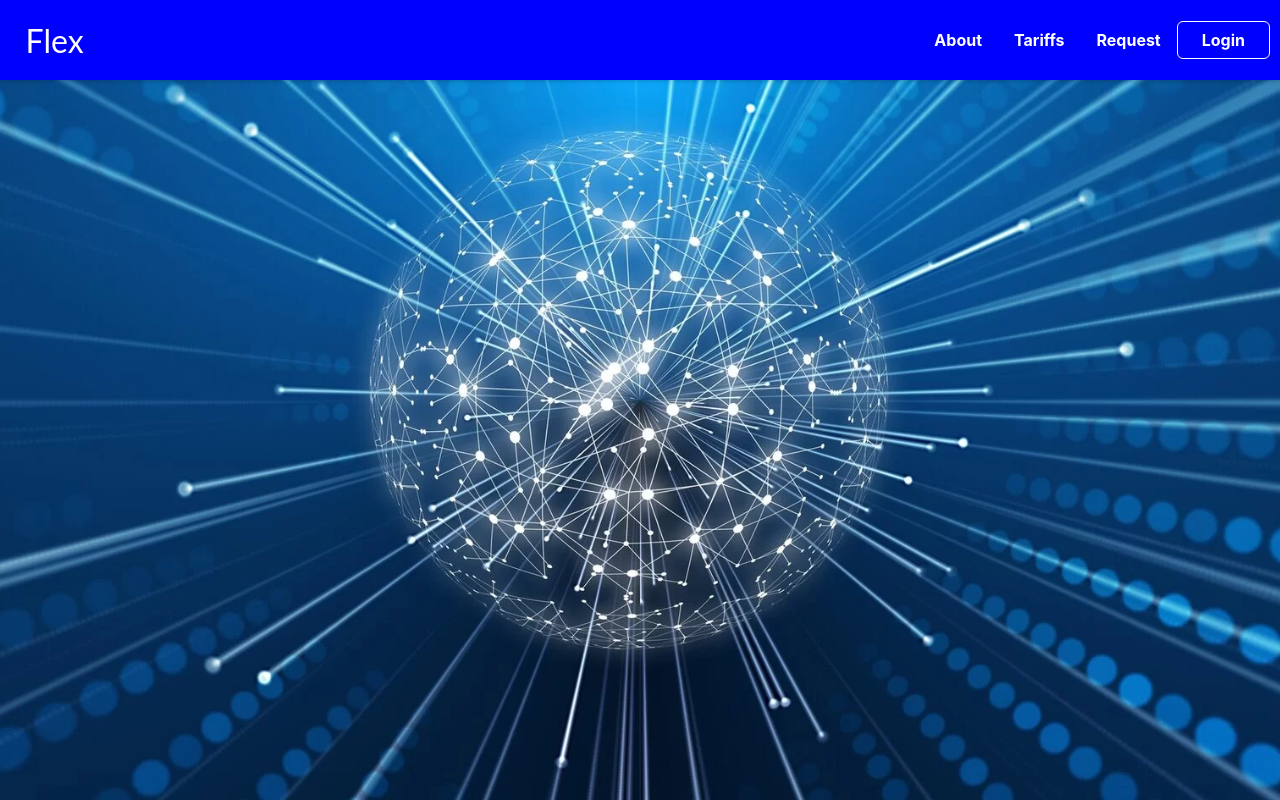
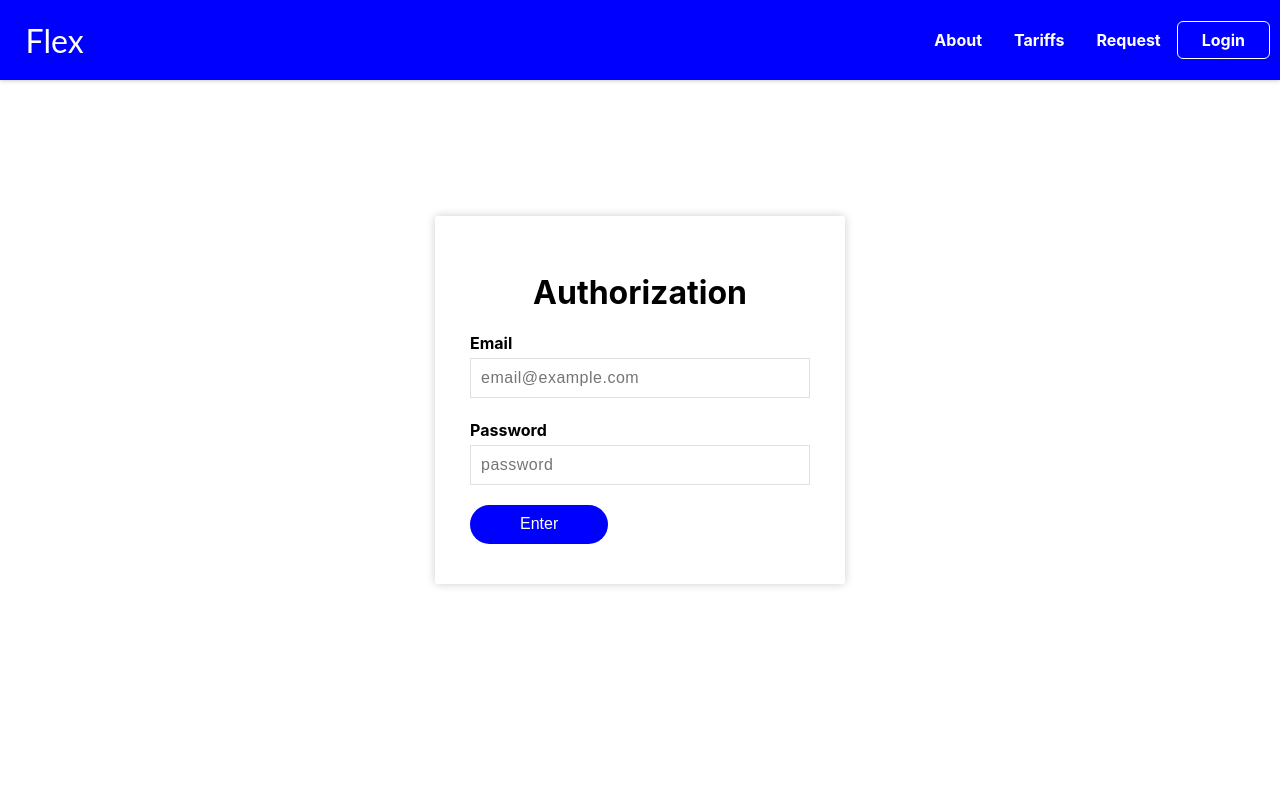
Before and after one commit to vlydik/diploma, a React (Create React App) app: page /login in a window 1280 px wide. Built offline with nearby package versions, Linux system fonts and the light colour scheme.

Commit message:
Added working Login
Needs some validation

```diff
--- a/src/App.js
+++ b/src/App.js
@@ -1,7 +1,8 @@
-import { Fragment } from 'react';
+import react from 'react';
 import { Switch, Route, BrowserRouter } from 'react-router-dom';
 import './App.css';
 import HomePage from './components/pages/HomePage';
+import LoginPage from './components/pages/LoginPage';
 
 import Header from './components/UI/Header/Header';
 import Layout from './components/UI/Layout/Layout';
@@ -9,15 +10,19 @@ import Main from './components/UI/Main/Main';
 
 function App() {
   return (
-    <Layout>
-      <BrowserRouter>
+    <BrowserRouter>
+      <Layout>
+
         <Switch>
           <Route path='/' exact>
             <HomePage/>
           </Route>
+          <Route path='/login'>
+            <LoginPage/>
+          </Route>
         </Switch>
-      </BrowserRouter>
     </Layout>
+  </BrowserRouter>
   );
 }
 
--- a/src/components/UI/Header/Header.js
+++ b/src/components/UI/Header/Header.js
@@ -1,4 +1,4 @@
-import React, {useContext, useCallback} from "react";
+import React, {useContext, useCallback, useState} from "react";
 import {Link, useHistory} from "react-router-dom";
 import AuthContext from "../../store/AuthContext";
 import classes from './Header.module.css';
@@ -10,14 +10,19 @@ const Header = () => {
 
   const isLoggedIn = authCtx.isLogged;
 
-  const loginHandler = useCallback(() => history.push('/login'), [history]);
+  const loginHandler = () => {
+    history.push('/login');
+  }
   const logoutHandler = () => {
 
+  }
+  const mainPageHandler = () => {
+    history.push('/')
   }
 
     return (
         <header className={classes.header}>
-          <div className={classes.logo}>Flex</div>
+          <div className={classes.logo} onClick={mainPageHandler}>Flex</div>
             <nav>
               <ul>
                 {!isLoggedIn && <li><a>About</a></li>}
--- a/src/components/UI/Header/Header.module.css
+++ b/src/components/UI/Header/Header.module.css
@@ -18,6 +18,7 @@
     color: white;
     margin: 0;
     padding: 0 2%;
+    cursor: pointer;
   }
 
   .header ul {
--- a/src/components/UI/Login/Login.js
+++ b/src/components/UI/Login/Login.js
@@ -1,6 +1,45 @@
-import react from "react";
+import react, { useRef, useContext } from "react";
+import { useHistory } from "react-router-dom";
+import classes from './Login.module.css';
+import AuthContext from "../../store/AuthContext";
 
 const Login = () => {
+    const history = useHistory();
+    const emailInputRef = useRef();
+    const passwordInputRef = useRef();
 
+    const authCtx = useContext(AuthContext);
+
+    const submitLoginHandler = (event) => {
+        event.preventDefault();
+        const enteredEmail = emailInputRef.current.value;
+        const enteredPassword = passwordInputRef.current.value;
+
+        console.log(enteredEmail);
+        console.log(enteredPassword);
+    }
+
+    return(
+        <div className={classes.login__container}>
+            <div className={classes.login__form}>
+                <h1>Authorization</h1>
+                <form>
+                    <div className={classes.login__form__wrap}>
+                        <div className={classes.login__item}>
+                            <h4>Email</h4>
+                            <input name="email" placeholder="email@example.com" type="text" ref={emailInputRef} autoFocus required></input>
+                        </div>
+                        <div className={classes.login__item}>
+                            <h4>Password</h4>
+                            <input name="password" placeholder="password" type="password" ref={passwordInputRef} required></input>
+                        </div>
+                        <button onClick={submitLoginHandler}>
+                            Enter
+                        </button>
+                    </div>
+                </form>
+            </div>
+        </div>
+    )
 }
 export default Login;
--- a/src/components/UI/Login/Login.module.css
+++ b/src/components/UI/Login/Login.module.css
@@ -0,0 +1,59 @@
+.login__container{
+    background-repeat: no-repeat;
+    background-position: center;
+    background-size: cover;
+    background-color: white;
+    display: flex;
+    justify-content: center;
+    align-items: center;
+    min-height: 100vh;
+    padding: 20px 15px;
+    box-sizing: border-box;
+}
+.login__form{
+    width: 410px;
+    margin: 20px auto;
+    position: relative;
+    z-index: 1;
+    max-width: 410px;
+    padding: 35px 35px 40px;
+    margin: 0 auto;
+    border-radius: 3px;
+    background-color: #fff;
+    -webkit-box-sizing: border-box;
+    box-sizing: border-box;
+    -webkit-box-shadow: 0 0 10px 0 rgb(0 0 0 / 20%);
+    box-shadow: 0 0 10px 0 rgb(0 0 0 / 20%);
+}
+.login__form h1{
+    text-align: center;
+}
+.login__form__wrap button{
+    padding: 10px 50px 11px;
+    border: 0;
+    background: blue;
+    border-radius: 100px;
+    font-size: 16px;
+    color: #fff;
+    cursor: pointer;
+    outline: 0;
+    text-align: center;
+    margin-top: 20px;
+}
+.login__item input{
+    width: 100%;
+    height: 40px;
+    padding: 0 10px;
+    font-size: 16px;
+    font-weight: 400;
+    letter-spacing: 0.5px;
+    color: #000;
+    border: 0;
+    border: 1px solid #e0e0e0;
+    -webkit-box-sizing: border-box;
+    box-sizing: border-box;
+    outline: 0;
+}
+.login__item h4{
+    margin-bottom: 5px;
+}
--- a/src/components/UI/Main/Main.js
+++ b/src/components/UI/Main/Main.js
@@ -1,4 +1,4 @@
-import react, { Fragment } from "react";
+import React, { Fragment } from "react";
 import classes from './Main.module.css';
 import star from '../../../gallery/star.svg';
 import chat from '../../../gallery/chat.svg';
@@ -56,18 +56,18 @@ const Main = () => {
             <a>Reliable speed. 24/7 Support. All the time.</a>
         </section>
         <div className={classes.product__cards}>
-            <div class={classes.card}>
+            <div className={classes.card}>
                 <h1>Standard</h1>
-                <p class={classes.price}>30zl/month</p>
+                <p className={classes.price}>30zl/month</p>
                 <b>100 Mb/s</b>
                 <p>Services included:</p>
                 <b>Internet Analysis</b>
                 <br/><br/><br/>
                 <p><button>Join now</button></p>
             </div>
-            <div class={classes.card}>
+            <div className={classes.card}>
                 <h1>Pro</h1>
-                <p class={classes.price}>60zl/month</p>
+                <p className={classes.price}>60zl/month</p>
                 <b>200 Mb/s</b>
                 <p>Services included:</p>
                 <b>Internet Analysis</b>
@@ -77,9 +77,9 @@ const Main = () => {
                 <b>Parental Control</b>
                 <p><button>Join now</button></p>
             </div>
-            <div class={classes.card}>
+            <div className={classes.card}>
                 <h1>Enterprise</h1>
-                <p class={classes.price}>from 100zl/month</p>
+                <p className={classes.price}>from 100zl/month</p>
                 <b>500 Mb/s</b>
                 <p>Services included:</p>
                 <b>Expand internet capacity</b><br/>
@@ -96,34 +96,35 @@ const Main = () => {
             <div className={classes.form__inputs}>
                 <div className={classes.form__input__group}>
                     <b>Email</b>
-                    <input type='text' autocomplete='email' name='email' placeholder='Your email'></input>
+                    <input type='text' autoComplete='email' name='email' placeholder='Your email'></input>
                 </div>
                 <div className={classes.form__input__group}>
                     <b>Name</b>
-                    <input type='text' autocomplete='name' name='name' placeholder='Your name'></input>
+                    <input type='text' autoComplete='name' name='name' placeholder='Your name'></input>
                 </div>
                 <div className={classes.form__input__group}>
                     <b>Phone</b>
-                    <input type='tel' autocomplete='tel' name='Phone' placeholder='Your phone' pattern="[0-9]*"></input>
+                    <input type='tel' autoComplete='tel' name='Phone' placeholder='Your phone' pattern="[0-9]*"></input>
                 </div>
                 <div className={classes.form__input__group}>
                     <b>Address</b>
-                    <input type='text' autocomplete='Address' name='address' placeholder='Your address'></input>
+                    <input type='text' autoComplete='Address' name='address' placeholder='Your address'></input>
                 </div>
             </div>
+
             <div className={classes.form__radio}>
-                <input id="basic" type="radio" name="radio" value="basic" checked/>
-                <label for="basic">Basic</label>
+                <input id="basic" type="radio" name="radio" value="basic"/>
+                <label htmlFor="basic">Basic</label>
             </div>
 
             <div className={classes.form__radio}>
                 <input id="pro" type="radio" name="radio" value="pro"/>
-                <label for="pro">Pro</label>
+                <label htmlFor="pro">Pro</label>
             </div>
 
             <div className={classes.form__radio}>
                 <input id="enterprise" type="radio" name="radio" value="enterprise"/>
-                <label for="enterprise">Enterprise</label>
+                <label htmlFor="enterprise">Enterprise</label>
             </div>
             <div className={classes.form__submit}>
                 <button>Submit</button>
--- a/src/components/pages/LoginPage.js
+++ b/src/components/pages/LoginPage.js
@@ -1,4 +1,10 @@
+import react from "react";
+
+import Login from "../UI/Login/Login";
+
 const LoginPage = () => {
-
+    return(
+        <Login/>
+    )
 }
 export default LoginPage;
--- a/src/components/store/AuthContext.js
+++ b/src/components/store/AuthContext.js
@@ -9,34 +9,4 @@ const AuthContext = React.createContext({
     logout: () => {},
 });
 
-const calculateRemainingTime = (expirationTime) => {
-    const currentTime = new Date().getTime();
-    const adjExpirationTime = new Date(expirationTime).getTime();
-
-    const remainingDuration = adjExpirationTime - currentTime;
-
-    return remainingDuration;
-  };
-
-  const retrieveStoredToken = () => {
-    const storedToken = localStorage.getItem('token');
-    const storedExpirationDate = localStorage.getItem('expirationTime');
-
-    const remainingTime = calculateRemainingTime(storedExpirationDate);
-
-    if (remainingTime <= 3600) {
-      localStorage.removeItem('token');
-      localStorage.removeItem('expirationTime');
-      return null;
-    }
-
-    return {
-      token: storedToken,
-      duration: remainingTime,
-    };
-  };
-
-
-
-
 export default AuthContext;
```
